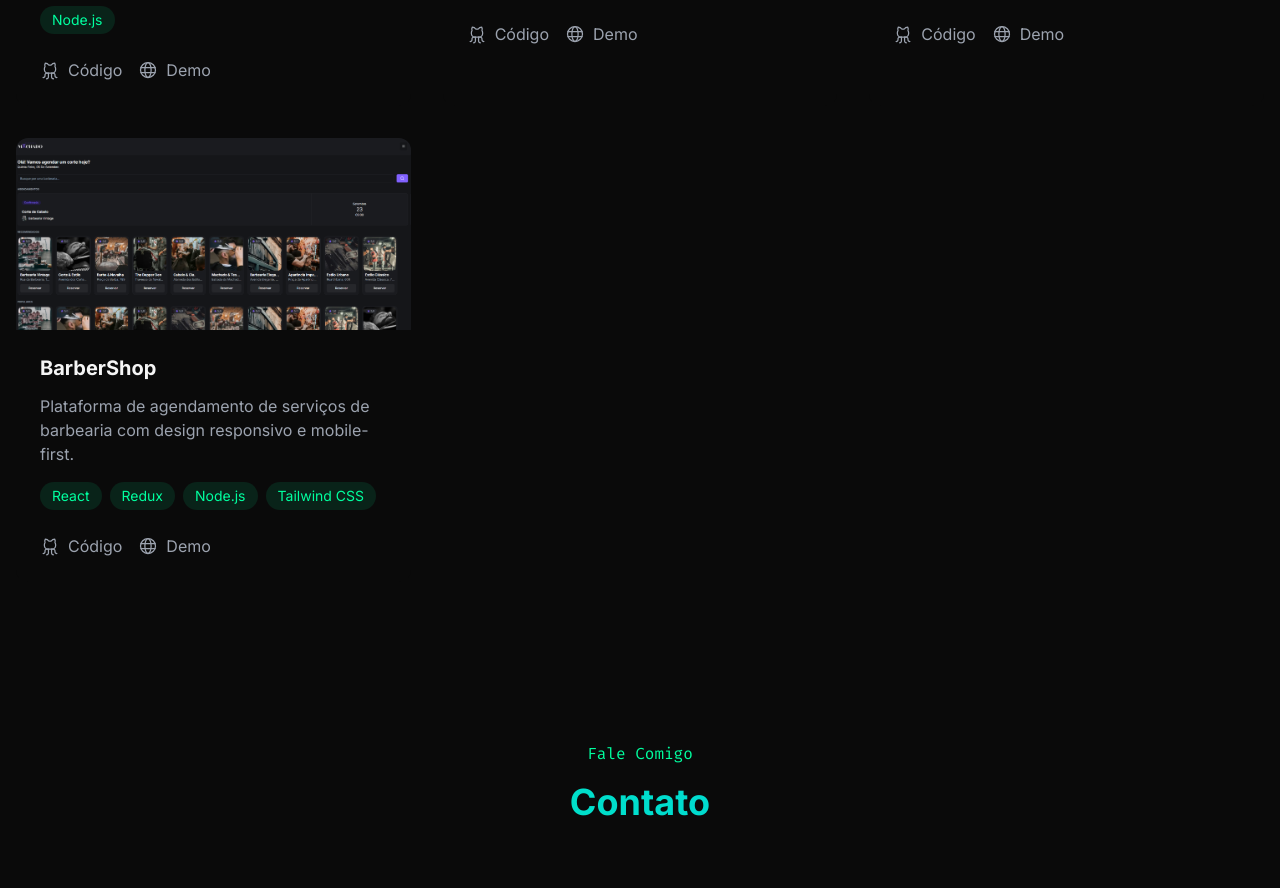
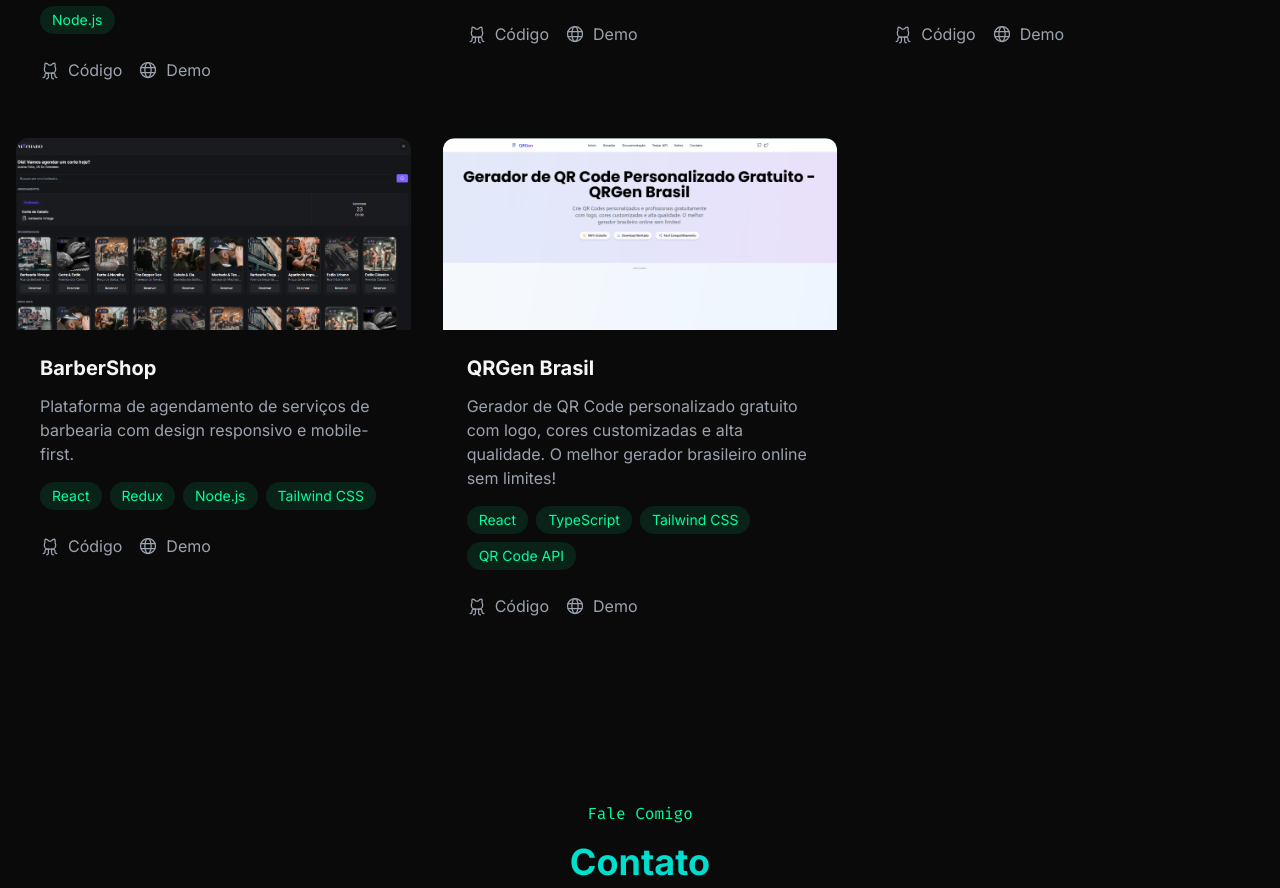
Before and after one commit to guilhermebarbosac-dev/portifolionew, a React (Vite) app: page / in a window 1280 px wide. Shown: the part 2100-2988 px from the top of the page. Built offline with nearby package versions, Linux system fonts and the light colour scheme.

Commit message:
feat add project qrgencustom portifolio

```diff
--- a/src/components/Projects.tsx
+++ b/src/components/Projects.tsx
@@ -39,6 +39,16 @@ const Projects = () => {
       github: 'https://github.com/gojeta1/barbershop',
       demo: 'https://barbershop-jade.vercel.app/',
     },
+    {
+      title: 'QRGen Brasil',
+      description:
+        'Gerador de QR Code personalizado gratuito com logo, cores customizadas e alta qualidade. O melhor gerador brasileiro online sem limites!',
+      image: '/images/project5.png',
+      tags: ['React', 'TypeScript', 'Tailwind CSS', 'QR Code API'],
+      github: 'https://github.com/guilhermebarbosac-dev/qrgencustom',
+      demo: 'https://qrgencustom.com.br',
+    },
+
   ]
 
   const containerVariants = {
```
Also changed, not shown: public/images/project5.png (added).
